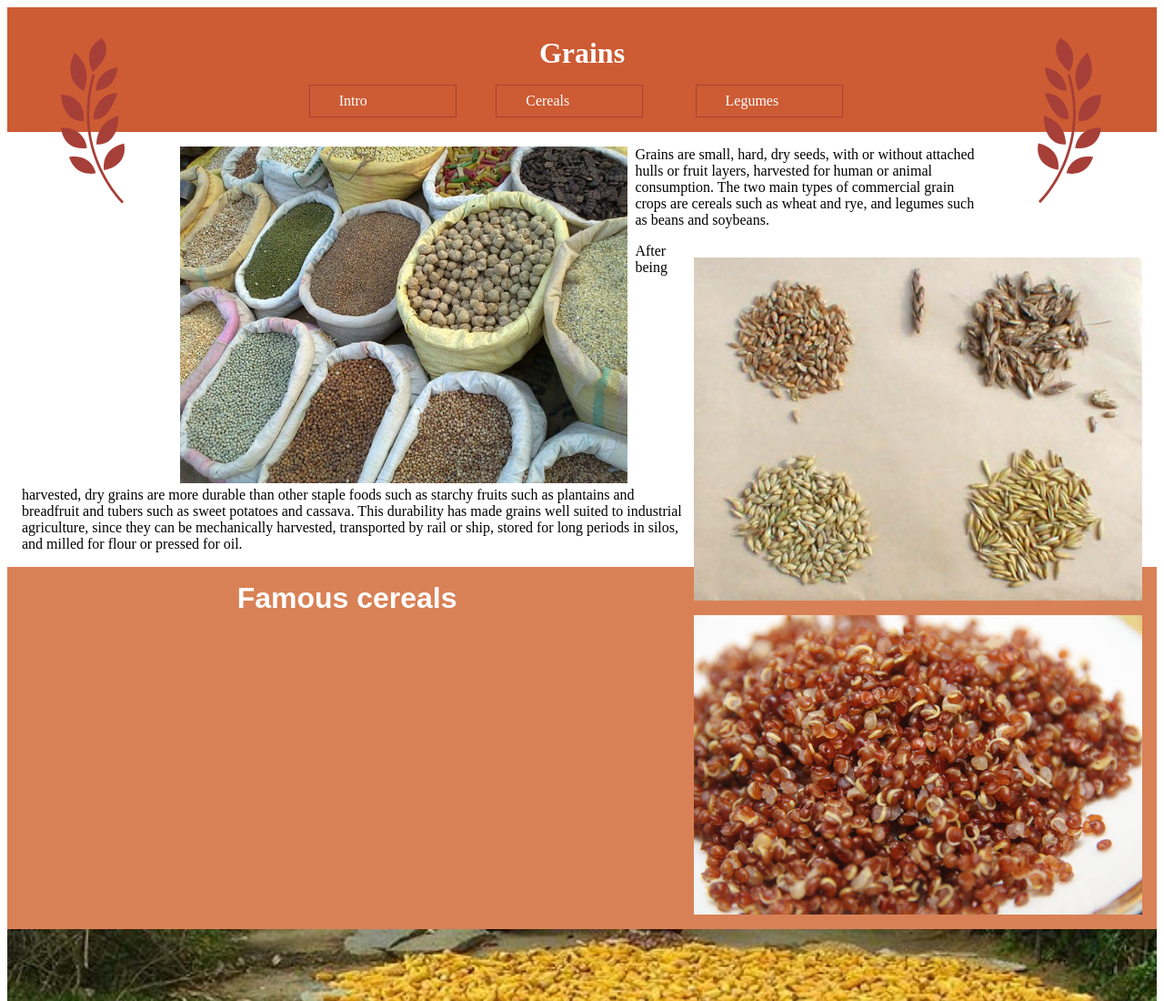
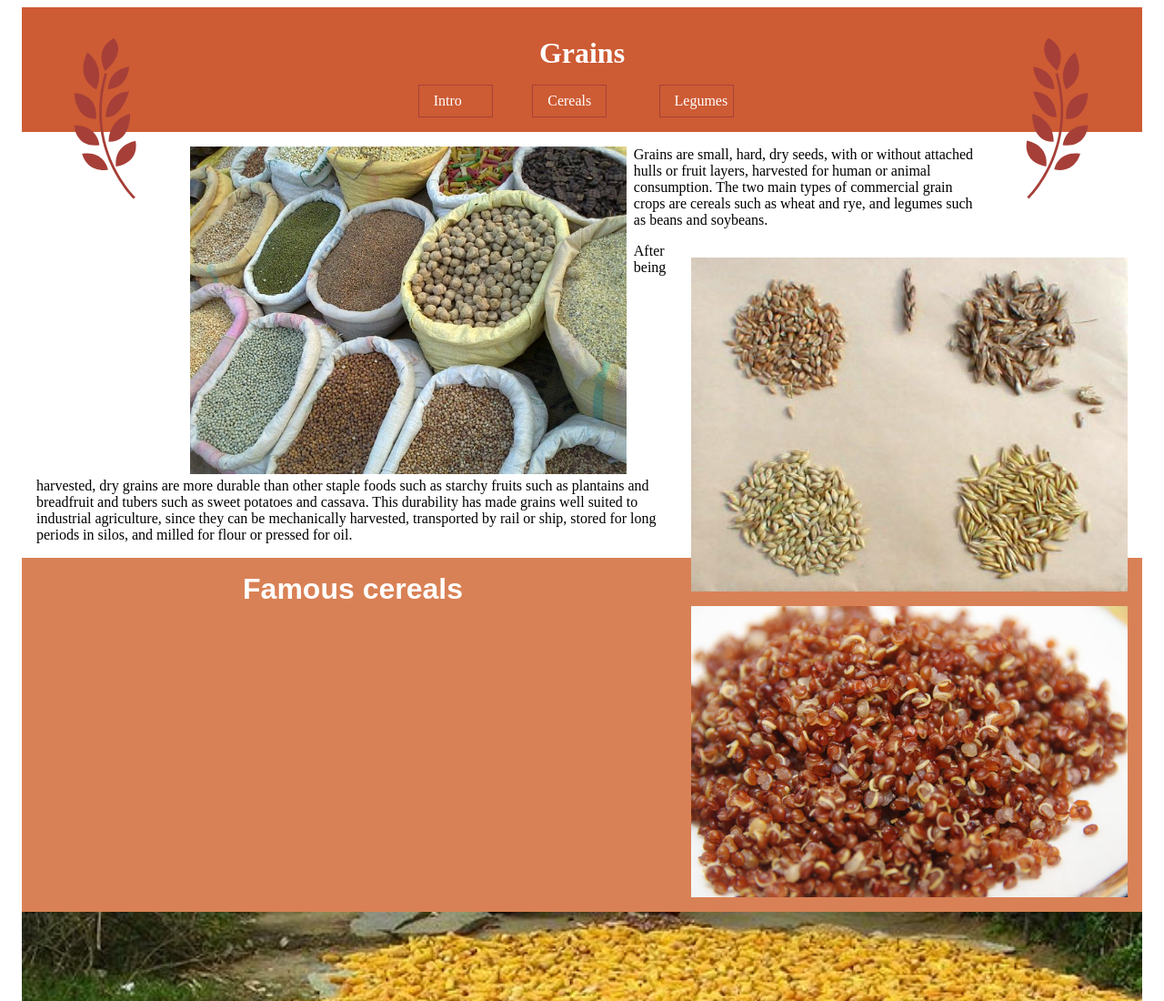
Before and after one commit to bonniecampbell/dsn1674-assignment-5, a plain HTML site: page index.html in a window 1280 px wide. Shown: the top 1100 px of the page at 91% size. Drawn offline with Linux system fonts and the light colour scheme.

Commit message:
trying to fix issues with nav at 320, and all image issues at 600.

```diff
--- a/css/main.css
+++ b/css/main.css
@@ -1,5 +1,7 @@
 html{
+  padding: 0em 1em 0em 1em;
   box-sizing: border-box;
+  font-family: 'Noto+Sans', serif;
 }
 
 *, *::before, *::after{
@@ -32,7 +34,8 @@ ol{
 }
 
 header {
-  text-align: center
+  text-align: center;
+  padding: 2em 0em 0em 0em;
 }
 
 nav {
@@ -47,13 +50,13 @@ nav ol {
 }
 
 nav li {
-display: inline-block;
+  display: inline-block;
 }
 
 nav a {
   display: inline-block;
   margin: 0;
-  padding: 0.5em 8em 0.5em 2em;
+  padding: 0.5em 4em 0.5em 1em;
   color:white;
   background-color:#cd5b34;
   text-decoration: none;
```
